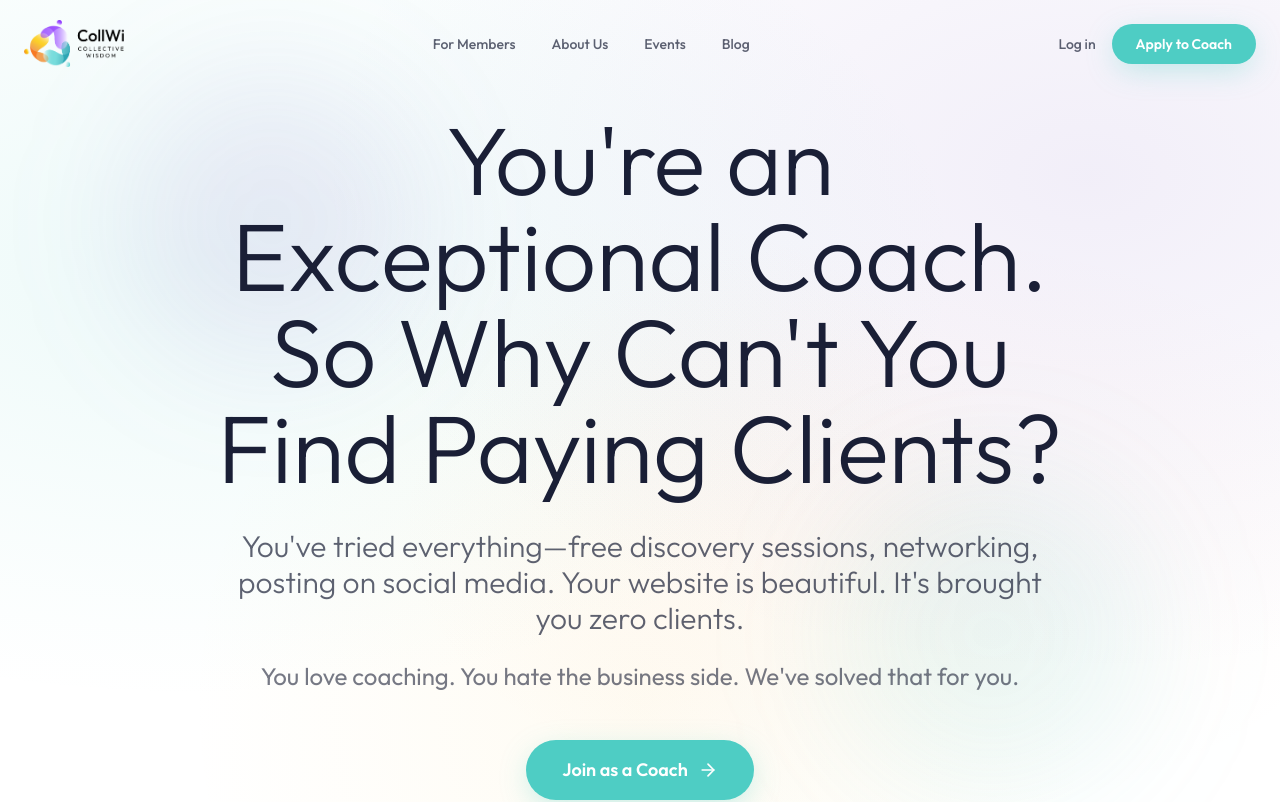
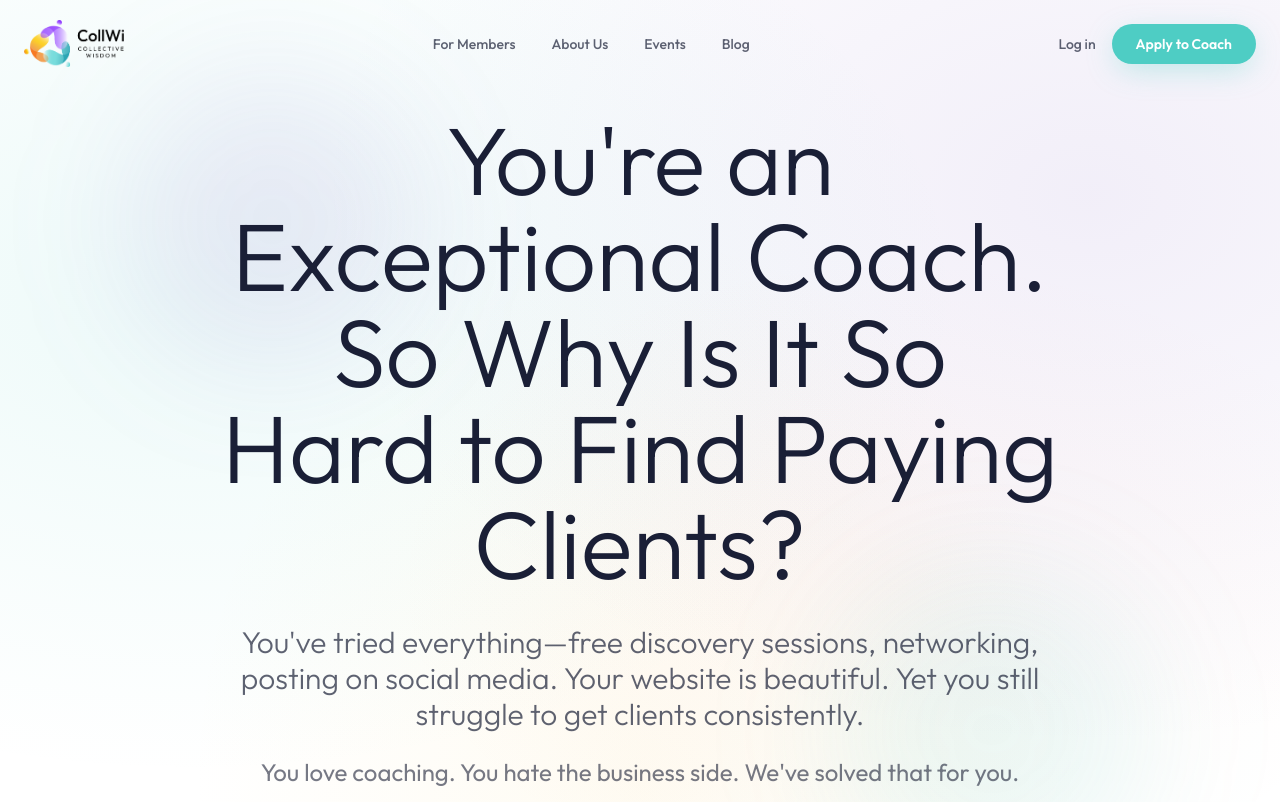
Before and after one commit to gaiaCollwi/collwi-coach, a Next.js app: page / in a window 1280 px wide. Shown: the top 802 px of the page. Built offline with nearby package versions, Linux system fonts and the light colour scheme.

Commit message:
Soften hero copy: less desperate, more empathetic

```diff
--- a/app/page.tsx
+++ b/app/page.tsx
@@ -17,13 +17,13 @@ export default function CoachesPage() {
             <h1 className="text-5xl sm:text-6xl md:text-7xl lg:text-8xl font-sans font-light leading-[1.05] mb-8">
               You're an Exceptional Coach.
               <br />
-              So Why Can't You Find Paying Clients?
+              So Why Is It So Hard to Find Paying Clients?
             </h1>
           </FadeIn>
 
           <FadeIn delay={0.3}>
             <p className="text-2xl md:text-3xl text-brand-navy/70 font-light mb-6">
-              You've tried everything—free discovery sessions, networking, posting on social media. Your website is beautiful. It's brought you zero clients.
+              You've tried everything—free discovery sessions, networking, posting on social media. Your website is beautiful. Yet you still struggle to get clients consistently.
             </p>
           </FadeIn>
 
```
